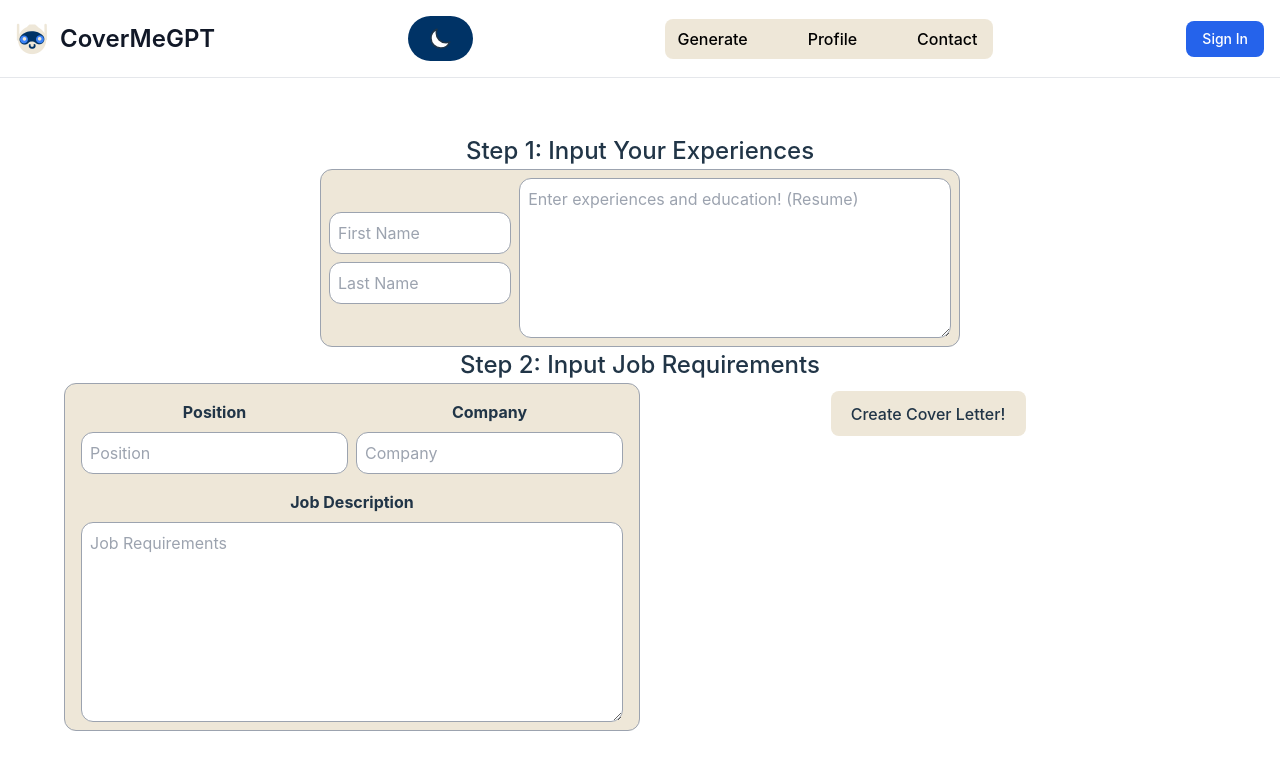
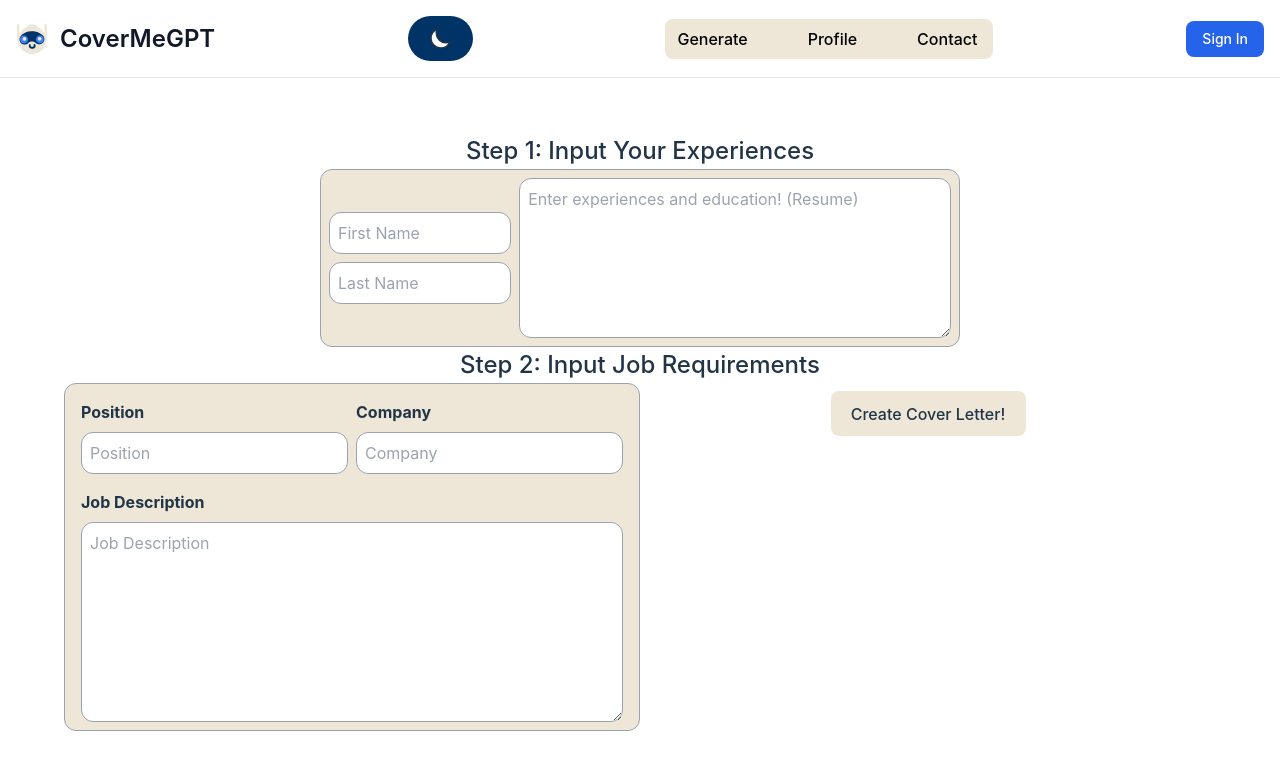
Before and after one commit to michaelwaves/covermegpt, a React (Vite) app: page /guest_generate in a window 1280 px wide. Shown: the top 770 px of the page. Built offline with nearby package versions, Linux system fonts and the light colour scheme; no server answers.

Commit message:
label text start

```diff
--- a/src/components/JobForm.tsx
+++ b/src/components/JobForm.tsx
@@ -39,19 +39,19 @@ export default function JobForm({ firstName, lastName, email, phoneNumber, exper
             <div className="flex flex-col md:flex-row w-full h-full dark:text-white">
                 <div className="flex flex-col space-y-2 p-2 input-box bg-secondary-light dark:bg-gray-900 transition-75 w-full md:w-1/2">
                     <div className="flex flex-row space-x-2 justify-between p-2">
-                        <div className="flex flex-col space-y-2 w-1/2">
+                        <div className="text-start flex flex-col space-y-2 w-1/2">
                             <label htmlFor="jobTitle" className="font-bold cursor-pointer">Position</label>
                             <input type="text" value={jobState.jobTitle} name="jobTitle" id="jobTitle" placeholder="Position"
                                 onChange={(e) => handleChange(e)} className="input-box dark:bg-primary dark:placeholder-white w-full" />
                         </div>
-                        <div className="flex flex-col space-y-2 w-1/2">
+                        <div className="text-start flex flex-col space-y-2 w-1/2">
                             <label htmlFor="jobCompany" className="font-bold cursor-pointer">Company</label>
                             <input type="text" value={jobState.jobCompany} name="jobCompany" id="jobCompany" placeholder="Company"
                                 onChange={(e) => handleChange(e)} className="input-box dark:bg-primary dark:placeholder-white w-full" />
                         </div>
                     </div>
-                    <label htmlFor="jobDescription" className="font-bold cursor-pointer">Job Description</label>
-                    <textarea value={jobState.jobDescription} name="jobDescription" id="jobDescription" placeholder="Job Requirements"
+                    <label htmlFor="jobDescription" className="pl-2 text-start font-bold cursor-pointer">Job Description</label>
+                    <textarea value={jobState.jobDescription} name="jobDescription" id="jobDescription" placeholder="Job Description"
                         onChange={(e) => handleChange(e)} className="input-box text-area dark:text-white" />
                 </div>
                 <OpenAI jobCompany={jobState.jobCompany} jobTitle={jobState.jobTitle} jobDescription={jobState.jobCompany}
```
